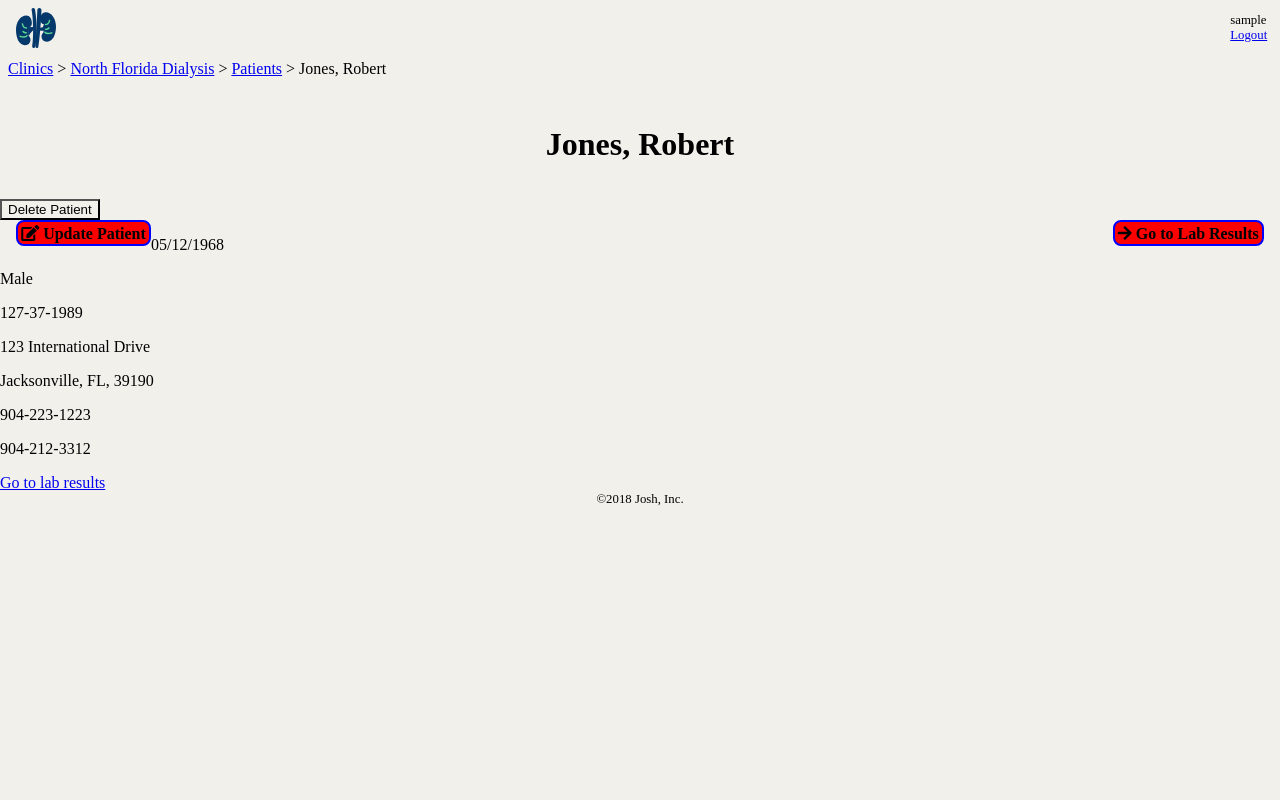
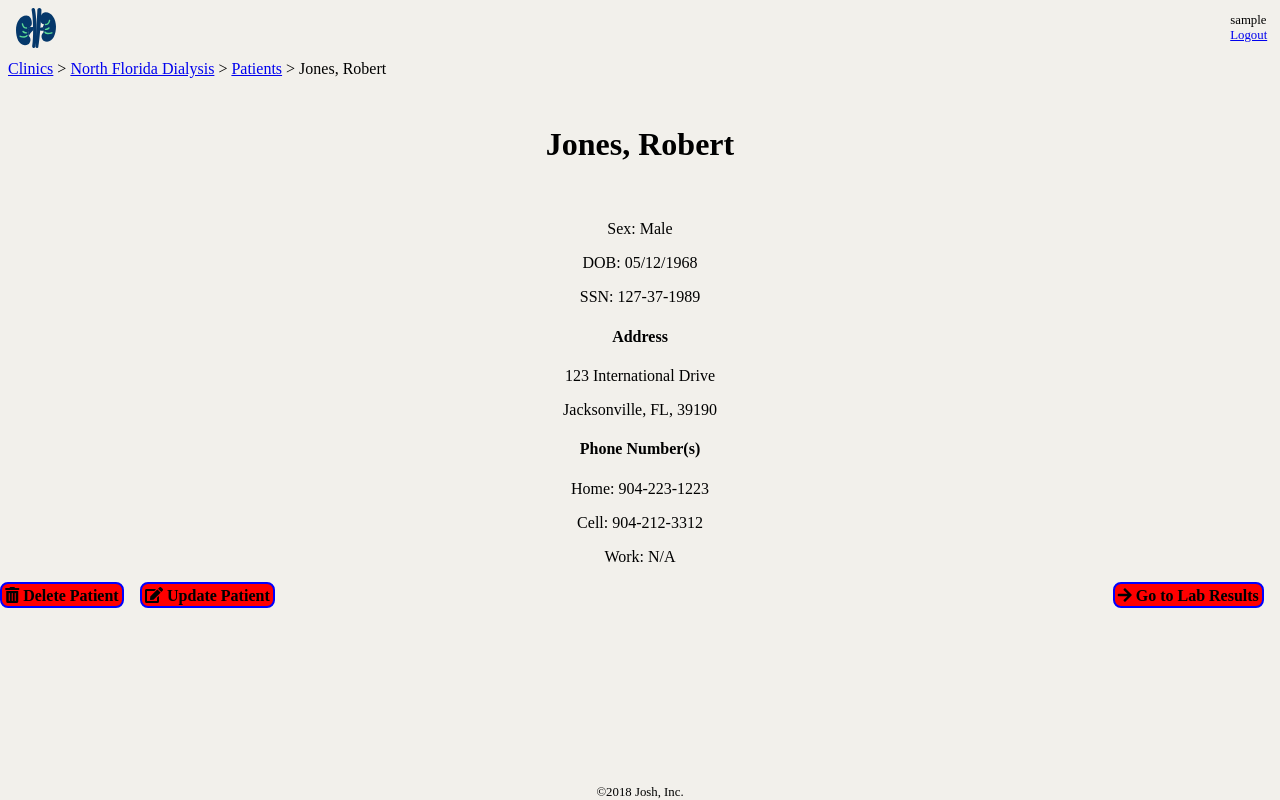
Before and after one commit to JoshingYou1/nephrology-nexus, a Node server app: page /clinics/600000000000000000000006/patients/show/600000000000000000000001 in a window 1280 px wide. Run offline with Node 20, Linux system fonts and the light colour scheme; the visitor is signed in with stand-in values (Sample User, id 1); data comes from the database, SQL or seed files in the repository; some libraries are stand-ins or nearby versions.

Commit message:
Added more styling to patients views and lab results views

```diff
--- a/deleteCascadeData.js
+++ b/deleteCascadeData.js
@@ -35,7 +35,7 @@ const patients = [
             lastName: "Jones"
         },
         dateOfBirth: "05/12/1968",
-        gender: "Male",
+        sex: "Male",
         socialSecurityNumber: "127371989",
         address: {
             street: "123 International Drive",
--- a/models/patients.js
+++ b/models/patients.js
@@ -13,7 +13,7 @@ const patientSchema = mongoose.Schema({
     lastName: {type: String, required: true}
     },
     dateOfBirth: {type: Date, required: true},
-    gender: {type: String, required: true},
+    sex: {type: String, required: true},
     socialSecurityNumber: {type: String, required: true},
     address: {
         street: {type: String, required: true},
@@ -76,6 +76,18 @@ patientSchema.virtual('formatBirthDate').get(function()  {
     return `${month}/${day}/${year}`;
 });
 
+patientSchema.virtual('emptyHomePhoneValue').get(function() {
+    return this.phoneNumbers.home ? this.phoneNumbers.home : 'N/A';
+});
+
+patientSchema.virtual('emptyCellPhoneValue').get(function() {
+    return this.phoneNumbers.cell ? this.phoneNumbers.cell : 'N/A';
+});
+
+patientSchema.virtual('emptyWorkPhoneValue').get(function() {
+    return this.phoneNumbers.work ? this.phoneNumbers.work : 'N/A';
+});
+
 const Patient = mongoose.model("Patient", patientSchema);
 
 module.exports = {Patient};
--- a/public/style.css
+++ b/public/style.css
@@ -138,7 +138,7 @@ input {
     margin-left: 0.5em;
 }
 
-.clinics-index-main,  .clinics-show-main, .patients-index-main {
+.clinics-index-main,  .clinics-show-main, .patients-index-main, .lab-results-index-main {
     grid-area: main;
     grid-column-start: first;
     grid-column-end: last;
@@ -146,7 +146,7 @@ input {
     grid-row-end: fourth-line;
 }
 
-.clinics-index-container, .clinics-show-container, .patients-index-container {
+.clinics-index-container, .clinics-show-container, .patients-index-container, .lab-results-index-container {
     min-height: 100%;
     display: grid;
     grid-template-columns: [first] 50% [line2] 50% [last];
@@ -175,7 +175,7 @@ input {
     float: right;
 }
 
-.clinics-index-footer, .clinics-show-footer, .patients-index-footer {
+.clinics-index-footer, .clinics-show-footer, .patients-index-footer, .lab-results-index-footer {
     grid-area: footer;
     grid-column-start: first;
     grid-column-end: last;
@@ -185,7 +185,7 @@ input {
     font-size: 0.8em;
 }
 
-.clinic-list, .patient-list {
+.clinic-list, .patient-list, .lab-results-list {
     text-align: center;
     padding: 0;
     list-style: none;
@@ -353,7 +353,7 @@ input {
     margin: 0 auto;
 }
 
-.patient-link {
+.patient-link, .lab-results-link {
     text-decoration: none;
 }
 
@@ -403,13 +403,13 @@ input {
     margin-top: 4em;
 }
 
-.patient-first-name-label, .patient-last-name-label, .patient-dob-label, .patient-gender-label, .patient-ssn-label, .patient-street-label,
+.patient-first-name-label, .patient-last-name-label, .patient-dob-label, .patient-sex-label, .patient-ssn-label, .patient-street-label,
     .patient-city-label, .patient-state-label, .patient-zip-code-label, .patient-home-phone-label, .patient-cell-phone-label, .patient-work-phone-label {
         display: block;
         margin-bottom: 0.2em;
     }
 
-.patient-last-name-label, .patient-dob-label, .patient-gender-label, .patient-ssn-label, .patient-street-label, .patient-city-label,
+.patient-last-name-label, .patient-dob-label, .patient-sex-label, .patient-ssn-label, .patient-street-label, .patient-city-label,
     .patient-state-label, .patient-zip-code-label, .patient-home-phone-label, .patient-cell-phone-label, .patient-work-phone-label {
         margin-top: 1em;
     }
@@ -470,7 +470,89 @@ input {
     grid-row-end: last-line;
 }
 
+.patient-information {
+    text-align: center;
+}
 
+.patients-show-container {
+    min-height: 100%;
+    display: grid;
+    grid-template-columns: [first] auto [line2] auto [last];
+    grid-template-rows: [row1-start] auto [row1-end] auto [third-line] auto [fourth-line] 1fr [fifth-line] auto [last-line];
+    grid-template-areas:
+        "patients-show-header patients-show-header"
+        "patient-name patient-name"
+        "patients-show-main patients-show-main"
+        "patients-show-footer patients-show-footer";
+}
+
+.patients-show-header {
+    grid-area: patients-show-header;
+    grid-column-start: first;
+    grid-column-end: last;
+    grid-row-start: row1-start;
+    grid-row-end: row1-end;
+}
+
+.patient-name {
+    grid-area: patient-name;
+    grid-column-start: first;
+    grid-column-end: last;
+    grid-row-start: third-line;
+    grid-row-end: fourth-line;
+}
+
+.patients-show-main {
+    grid-area: patients-show-main;
+    grid-column-start: first;
+    grid-column-end: last;
+    grid-row-start: fourth-line;
+    grid-row-end: fifth-line;
+}
+
+.patients-show-footer {
+    grid-area: patients-show-footer;
+    grid-column-start: first;
+    grid-column-end: last;
+    grid-row-start: fifth-line;
+    grid-row-end: last-line;
+}
+
+.lab-results-show-container {
+    min-height: 100%;
+    display: grid;
+    grid-template-columns: [first] 1fr [line2] 2fr [line3] 1fr [last];
+    grid-template-rows: [row1-start] auto [row1-end] auto [third-line] 1fr [fourth-line] auto [last-line];
+    grid-template-areas:
+        "lab-results-show-header lab-results-show-header lab-results-show-header"
+        ". lab-results-show-main ."
+        "patients-show-footer patients-show-footer patients-show-footer";
+}
+
+.lab-results-show-header {
+    grid-area: lab-results-show-header;
+    grid-column-start: first;
+    grid-column-end: last;
+    grid-row-start: row1-start;
+    grid-row-end: row1-end;
+}
+
+.lab-results-show-main {
+    grid-area: lab-results-show-main;
+    grid-column-start: line2;
+    grid-column-end: line3;
+    grid-row-start: third-line;
+    grid-row-end: fourth-line;
+    margin-top: 2em;
+}
+
+.lab-results-show-footer {
+    grid-area: lab-results-show-footer;
+    grid-column-start: first;
+    grid-column-end: last;
+    grid-row-start: fourth-line;
+    grid-row-end: last-line;
+}
 
 @media only screen and (min-width: 375px) {
 
--- a/views/patients/show.ejs
+++ b/views/patients/show.ejs
@@ -2,44 +2,46 @@
 <html lang="en">
     <%- include ../layouts/head.ejs %>
     <body>
-        <%- include ../layouts/header.ejs %>
+        <div class="patients-show-container">
+            <span class="patients-show-header"><%- include ../layouts/header.ejs %></span>
             <nav class="breadcrumbs">
                 <a href="/clinics">Clinics</a> &gt
                 <a href="/clinics/show/<%= clinicId %>"><%= patient.clinic.name %></a> &gt
                 <a href="/clinics/<%= clinicId %>/patients">Patients</a> &gt
                 <span><%= patient.patientName %></span>
             </nav>
-        <main>
-            <h1><%= patient.patientName %></h1>
+            <h1 class="patient-name"><%= patient.patientName %></h1>
+            <main class="patients-show-main">
                 <% if (successMessage != 'undefined' && successMessage) { %>
                     <h2><%= successMessage %></h2>
                 <% } %>
+                <section class="patient-information">
+                    <div class="patient-id-info">
+                        <p><span class="patient-sex-span">Sex:</span> <%= patient.sex %></p>
+                        <p><span class="patient-dob-span">DOB:</span> <%= patient.formatBirthDate %></p>
+                        <p><span class="patient-ssn-span">SSN:</span> <%= patient.formatSsn %></p>
+                    </div>
+                    <div class="patient-address">
+                        <h4 class="patient-address-header">Address</h4>
+                        <p><%= patient.address.street %></p>
+                        <p><%= patient.address.city %>, <%=patient.address.state %>, <%= patient.address.zipCode %></p>
+                    </div>
+                    <div class="patient-phone-numbers">
+                        <h4>Phone Number(s)</h4>
+                        <p>Home: <%= patient.emptyHomePhoneValue %></p>
+                        <p>Cell: <%= patient.emptyCellPhoneValue %></p>
+                        <p>Work: <%= patient.emptyWorkPhoneValue %></p>
+                    </div>
+                </section>
                 <form  class="patient-delete-form" method="POST" action="/clinics/<%= clinicId %>/patients/<%= patient._id %>">
-                <button class="patient-delete-button">Delete Patient</button>
+                    <button class="fas fa-trash-alt"> Delete Patient</button>
                     <input type="hidden" name="_method" value="DELETE">
                 </form>
                 <a class="fas fa-edit" href="/clinics/<%= clinicId %>/patients/update/<%= patient._id %>"> Update Patient</a>
                 <a class="fas fa-arrow-right" href="/clinics/<%= clinicId %>/patients/<%= patient._id %>/lab-results"> Go to Lab Results</a>
-            <section class="patient-information">
-                <p><%= patient.formatBirthDate %></p>
-                <p><%= patient.gender %></p>
-                <p><%= patient.formatSsn %></p>
-                <p><%= patient.address.street %></p>
-                <p><%= patient.address.city %>, <%=patient.address.state %>, <%= patient.address.zipCode %></p>
-                <div class="patient-phone-numbers">
-                    <p><%= patient.phoneNumbers.home %></p>
-                    <p><%= patient.phoneNumbers.cell %></p>
-                    <p><%= patient.phoneNumbers.work %></p>
+            </main>
+            <span class="patients-show-footer"><%- include ../layouts/footer.ejs %></span>
+            <%- include ../layouts/scripts.ejs %>
         </div>
-            </section>
-
-            <a href="/clinics/<%= clinicId %>/patients/<%= patient._id %>/lab-results">Go to lab results</a>
-            <!-- <% patient.labResults.forEach(result => { %>
-                <a href="/clinics/<%= clinicId %>/patients/<%= patient._id %>/lab-results/show/<%= result.id %>"><%= result.formatDate %></a>
-            <% }); %>
-            <a href="/clinics/<%= clinicId %>/patients/update/<%= patient.id %>">Update Patient</a> -->
-        </main>
-        <%- include ../layouts/footer.ejs %>
-        <%- include ../layouts/scripts.ejs %>
     </body>
 </html>
```
Also changed, not shown: seedData.js (+5 -5 lines), test/controllers/test-patients-integration.js (+4 -4 lines), test/models/test-patients-integration.js (+5 -5 lines), views/lab-results/index.ejs (+8 -5 lines), views/lab-results/show.ejs (+6 -4 lines), views/patients/_form.ejs (+4 -4 lines), views/patients/update.ejs (+7 -6 lines). Lines whose indentation alone changed are shown as unchanged.
